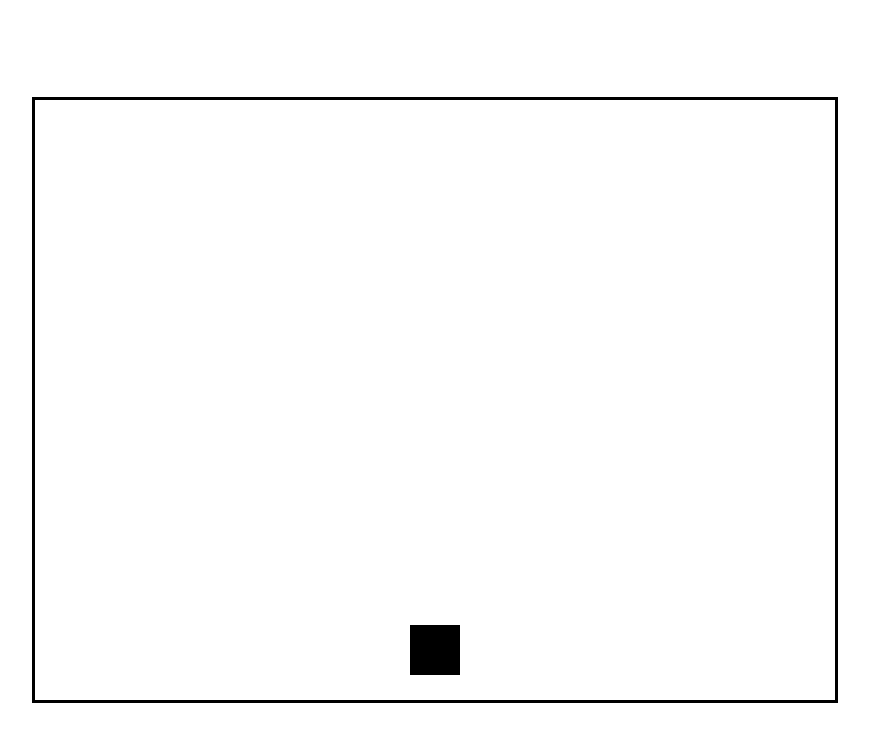
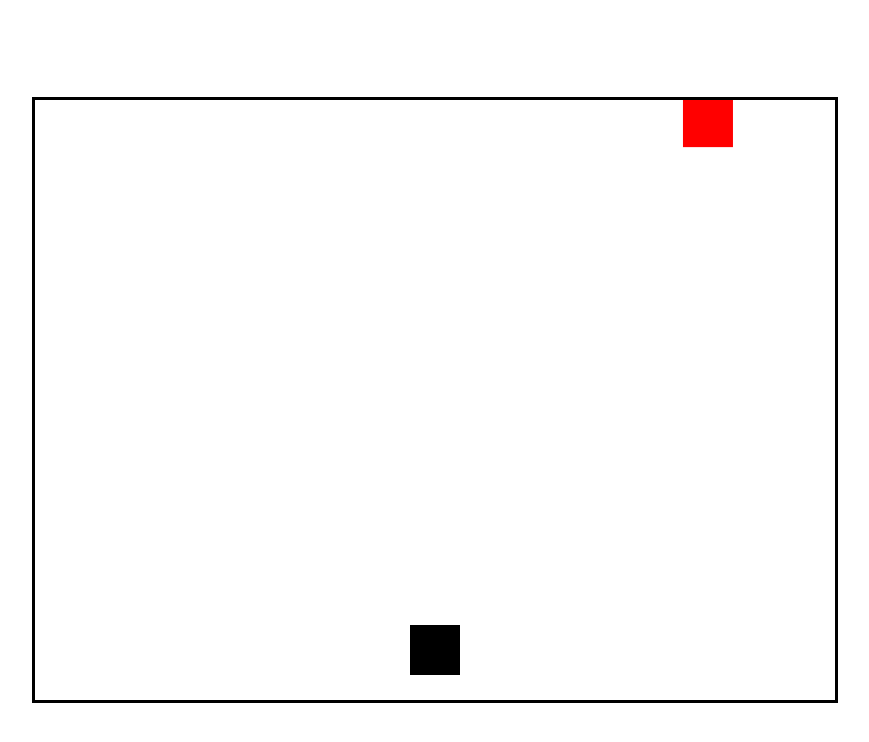
Before and after one commit to b0turi/FirstGameTutorial, a plain HTML site: page index.html in a window 1280 px wide. Shown: the whole page, without its empty margins (205-1074 px from the left). Drawn offline with Linux system fonts and the light colour scheme.

Commit message:
Part 3: Enemies

```diff
--- a/bullet.js
+++ b/bullet.js
@@ -17,5 +17,22 @@ function Bullet(x, y, dir) {
     if(outOfBounds(this)) {
       objectsToRemove.push(index);
     }
+    if (this.dir == -1) {
+      for(var i in gameObjects) {
+        if (gameObjects[i].type == "Enemy" && this.hitting(gameObjects[i])) {
+          objectsToRemove.push(index);
+          gameObjects[i].hurt();
+        }
+      }
+    } else {
+      if (this.hitting(p)) {
+        objectsToRemove.push(index);
+        p.hurt();
+      }
+    }
+  }
+
+  this.hitting = function(obj) {
+    return Math.abs(obj.x - this.x) < obj.width / 2 && Math.abs(obj.y - this.y) < obj.height/2;
   }
 }
--- /dev/null
+++ b/enemy.js
@@ -0,0 +1,46 @@
+function Enemy(x) {
+  this.width = 50;
+  this.height = 50;
+
+  this.speed = Math.random() * 60 + 20;
+  this.health = 100;
+
+  this.type = "Enemy";
+
+  this.shotTimer = 0;
+  this.x = x;
+  this.y = -this.height/2;
+
+  this.draw = function() {
+    ctx.fillStyle = 'red';
+    ctx.fillRect(this.x - this.width / 2, this.y - this.height/2, this.width, this.height);
+    ctx.fillStyle = 'black';
+  }
+
+  this.update = function(dt, index) {
+    this.y += this.speed / dt;
+
+    if (this.y > canvas.height + this.height/2) {
+      this.y = -this.height/2;
+    }
+
+    this.shotTimer -= dt / 1000;
+    if (this.shotTimer <= 0 && Math.abs(p.x - this.x) < this.width && p.y > this.y) {
+      this.shoot();
+    }
+
+    if(this.health <= 0) {
+      objectsToRemove.push(index);
+    }
+  }
+
+  this.shoot = function() {
+    var b = new Bullet(this.x, this.y + this.height / 2, 1);
+    gameObjects.push(b);
+    this.shotTimer = Math.random() * 3 + 1;
+  }
+
+  this.hurt = function() {
+      this.health -= 34;
+  }
+}
--- a/index.html
+++ b/index.html
@@ -15,6 +15,8 @@
     <script src="player.js"></script>
     <script src="input.js"></script>
     <script src="bullet.js"></script>
+    <script src="enemy.js"></script>
+    <script src="utils.js"></script>
   </head>
   <body>
     <canvas id="canvas" width="800" height="600"></canvas>
--- a/index.js
+++ b/index.js
@@ -3,11 +3,14 @@ var ctx = canvas.getContext("2d");
 
 const p = new Player(400);
 
-var gameObjects = [];
-
 var prevTime = 0;
 var gameObjects = [];
 var objectsToRemove = [];
+
+var spawnTimerMax = 5;
+var spawnTimer = 2;
+var spawnCap = 0.5;
+
 function gameLoop(time) {
   var dt = time - prevTime;
   prevTime = time;
@@ -27,8 +30,20 @@ function gameLoop(time) {
     objectsToRemove.pop();
   }
 
+  spawnTimer -= dt / 1000;
+  if (spawnTimer <= 0) {
+    spawnEnemy();
+  }
 
   requestAnimationFrame(gameLoop);
 }
 
+function spawnEnemy() {
+    gameObjects.push(new Enemy(Math.random() * canvas.width));
+    if (spawnTimerMax <= spawnCap)
+        spawnTimerMax -= dt / 1000;
+
+    spawnTimer = spawnTimerMax;
+}
+
 requestAnimationFrame(gameLoop);
--- a/player.js
+++ b/player.js
@@ -34,4 +34,8 @@ function Player(x) {
     gameObjects.push(b);
     this.shotLock = true;
   }
+
+  this.hurt = function() {
+      this.health -= 34;
+  }
 }
```
